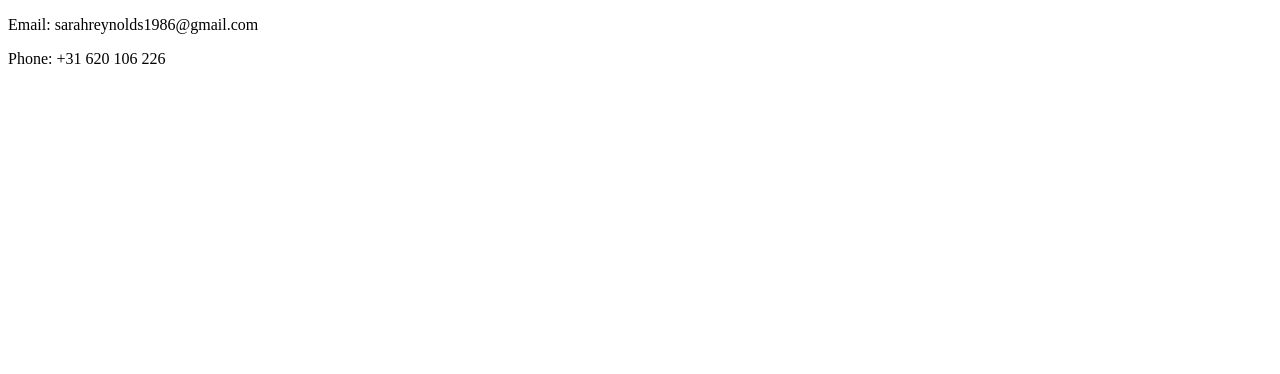
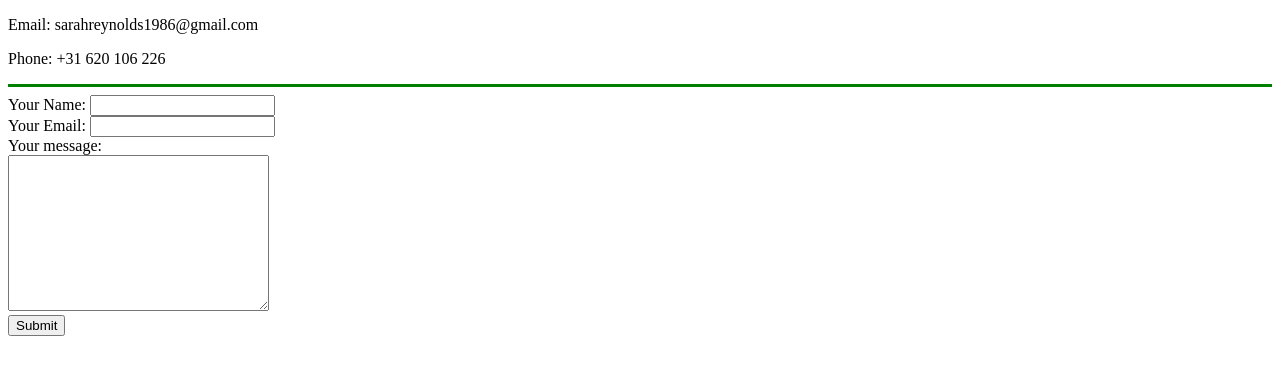
Before and after one commit to sjer1986/cv, a plain HTML site: page Contact Info.html in a window 1280 px wide. Drawn offline with Linux system fonts and the light colour scheme.

Commit message:
Update Contact Info.html

```diff
--- a/Contact Info.html
+++ b/Contact Info.html
@@ -7,5 +7,15 @@
 <body>
     <p>Email: sarahreynolds1986@gmail.com</p>
     <p>Phone: +31 620 106 226</p>
+    <hr size="3" noshade color="green">
+<form action="mailto:sarahreynolds1986@gmail.com" method="post" enctype="text/plain">
+    <label>Your Name:</label>
+    <input type="text" name="yourName" value=""><br>
+    <label>Your Email:</label>
+    <input type="email" name="yourEmail" value=""><br>
+    <label>Your message:</label><br>
+    <textarea name="yourMessage" rows="10" cols="30"></textarea><br>
+    <input type="submit" name="">
+</form>
 </body>
 </html>
```
